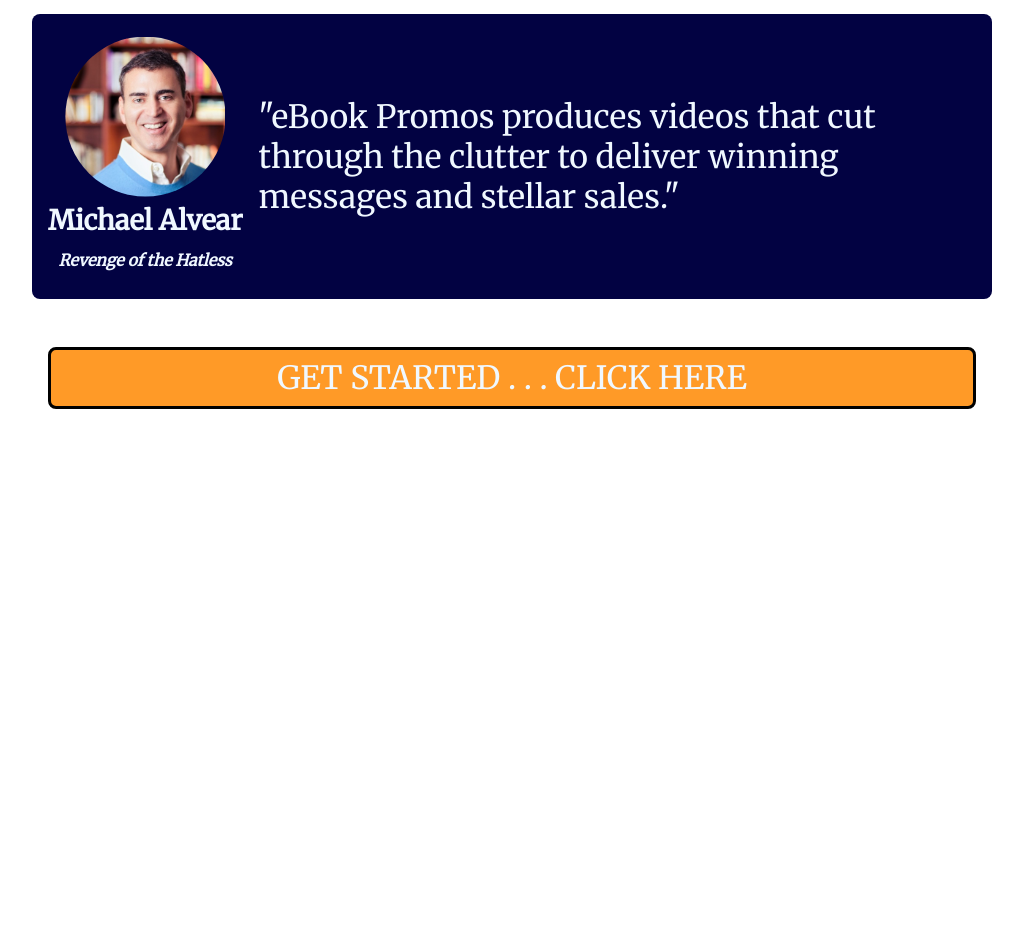
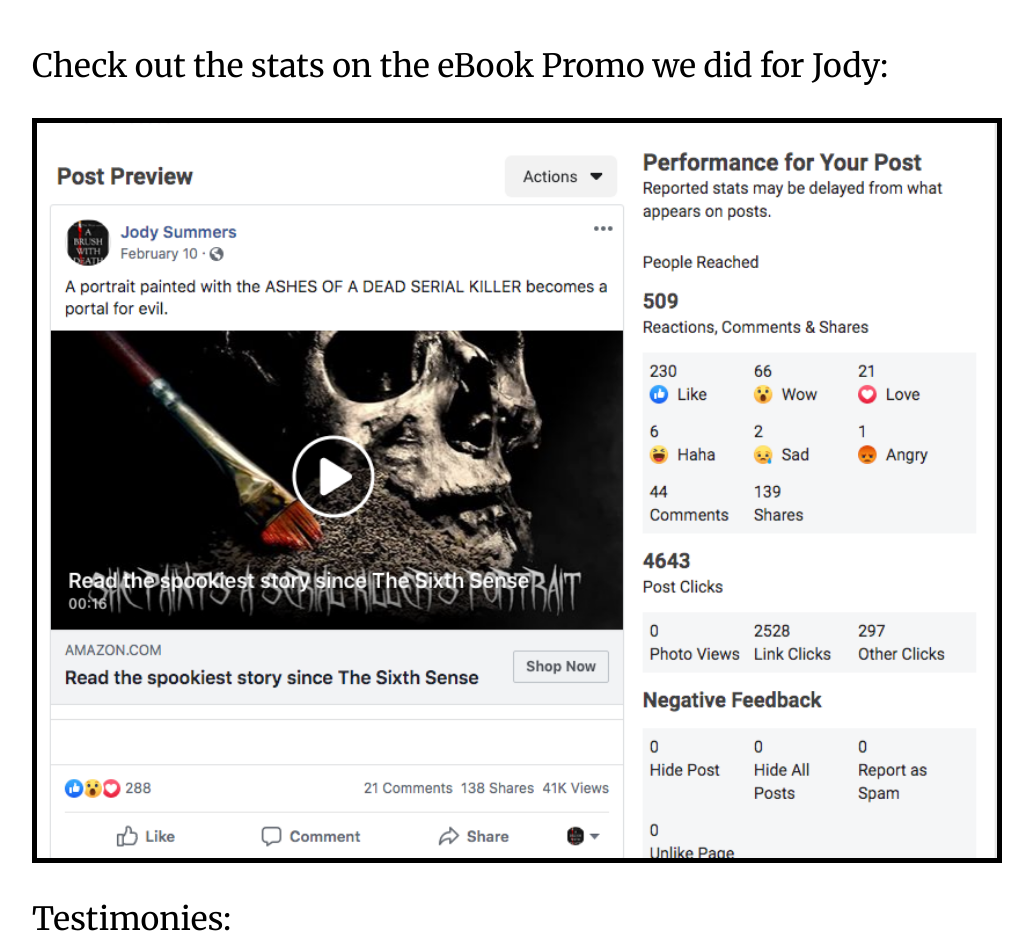
Before and after one commit to barryae/ebookpromos, a React (Create React App) app: page / in a window 1280 px wide. Shown: the part 1215-2152 px from the top of the page, without its empty margins (128-1161 px from the left). Before the commit the page ends 1640 px from the top, so only its background shows below. Built offline with nearby package versions, Linux system fonts and the light colour scheme.

Commit message:
addded stats image

```diff
--- a/src/App.css
+++ b/src/App.css
@@ -58,6 +58,11 @@
 .logo{
   width: 75vw;
 
+}
+
+.stats{
+  width: 75vw;
+  border: 5px solid black;
 }
 
 .bio{
--- a/src/pages/Main.tsx
+++ b/src/pages/Main.tsx
@@ -15,9 +15,20 @@
                 </p>
             </div>
             <iframe className="video" src="https://www.youtube.com/embed/hMpMIidtUy8?controls=0" frameBorder="0" allow="accelerometer; autoplay; gyroscope;" allowFullScreen={true}></iframe>
-            <CallToAction text="CLICK HERE TO GET YOUR FREE QUOTE" />
+            <CallToAction text="Get your video now!" />
+            <div className="content">
+                <p className="bio-text">
+                    Check out the stats on the eBook Promo we did for Jody:
+                </p>
+            </div>
+            <img className='stats' src={require("../images/stats.png")} />
+            <div className="content">
+                <p className="bio-text">
+                    Testimonies:
+                </p>
+            </div>
             <Testimonial testimonials={testimonialItems} />
-            <CallToAction text="GET STARTED . . . CLICK HERE" />
+            <CallToAction text="Get your video promo here!" />
         </div>
     )
 }
```
Also changed, not shown: src/images/stats.png (added), 1 other file (tests, documents, lock files or other folders).
